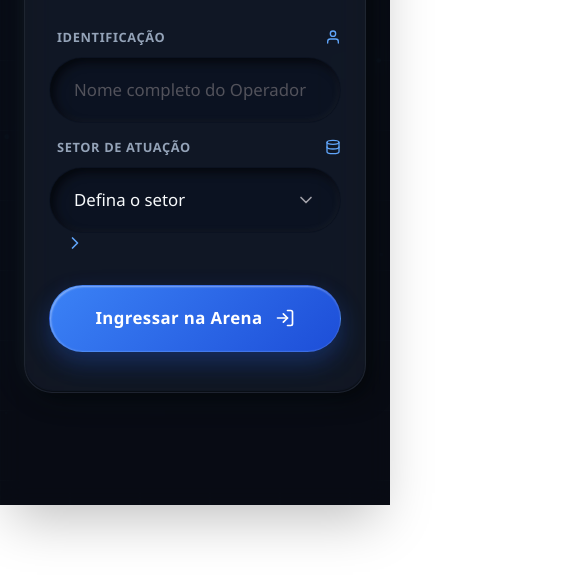
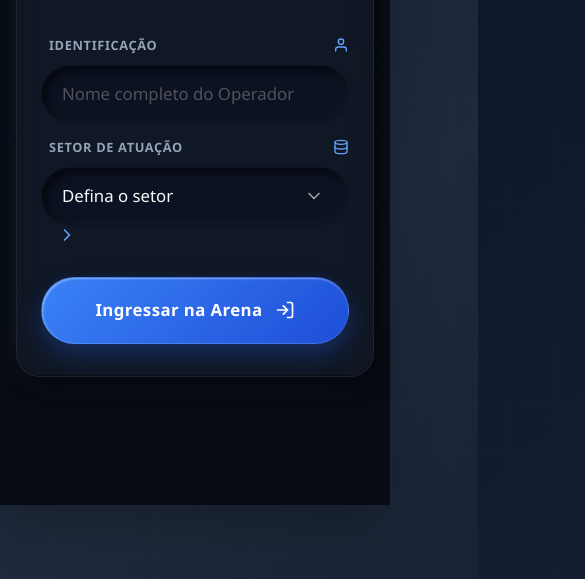
Before and after one commit to erythrogn/lgpd, a plain HTML site: page index.html in a window 390 px wide. Shown: the part 339-918 px from the top of the page, 585 px wide, since content can reach past the window. Before the commit the page ends 844 px from the top, so only its background shows below. Drawn offline with Linux system fonts and the light colour scheme.

Commit message:
Primeiro commit

```diff
--- a/css/style.css
+++ b/css/style.css
@@ -101,12 +101,14 @@
 --neo-shadow-in: inset 4px 4px 10px rgba(0, 0, 0, 0.6), inset -2px -2px 8px rgba(255, 255, 255, 0.04);
 --neo-border-glow: inset 0 1px 1px rgba(255, 255, 255, 0.15), inset 0 -1px 1px rgba(0, 0, 0, 0.4);
 }
+
 *, ::before, ::after {
 margin: 0;
 padding: 0;
 box-sizing: border-box;
 -webkit-tap-highlight-color: transparent;
 }
+
 html {
 font-family: var(--font-sans);
 line-height: 1.5;
@@ -115,8 +117,11 @@ line-height: 1.5;
 tab-size: 4;
 scroll-behavior: smooth;
 }
+
 body {
-background: radial-gradient(circle at 10% 10%, #1e293b 0%, #0b1120 70%);
+background: linear-gradient(-45deg, #0b1120, #1e293b, #0f172a, #083344);
+background-size: 400% 400%;
+animation: gradientBG 15s ease infinite;
 color: var(--text-main);
 display: flex;
 justify-content: center;
@@ -127,10 +132,32 @@ overflow: hidden;
 text-rendering: optimizeLegibility;
 -webkit-font-smoothing: antialiased;
 -moz-osx-font-smoothing: grayscale;
-}
+position: relative;
+}
+
+body::before {
+content: "";
+position: absolute;
+top: -50%;
+left: -50%;
+width: 200%;
+height: 200%;
+background-image:
+  linear-gradient(rgba(56, 189, 248, 0.03) 1px, transparent 1px),
+  linear-gradient(90deg, rgba(56, 189, 248, 0.03) 1px, transparent 1px);
+background-size: 50px 50px;
+z-index: 0;
+animation: gridMove 20s linear infinite;
+pointer-events: none;
+transform-origin: center;
+}
+
 main, header, footer, section, article, aside, nav, figure, figcaption {
 display: block;
-}
+position: relative;
+z-index: 1;
+}
+
 hr {
 box-sizing: content-box;
 height: 0;
@@ -139,26 +166,32 @@ border: none;
 border-top: 1px solid var(--border-color);
 margin: 1rem 0;
 }
+
 a {
 background-color: transparent;
 text-decoration: none;
 color: var(--primary-color);
 transition: color 0.3s var(--ease-out);
 }
+
 a:hover, a:focus {
 color: var(--primary-hover);
 outline: none;
 }
+
 b, strong {
 font-weight: 700;
 }
+
 code, kbd, samp, pre {
 font-family: var(--font-mono);
 font-size: 1em;
 }
+
 small {
 font-size: 80%;
 }
+
 sub, sup {
 font-size: 75%;
 line-height: 0;
@@ -167,11 +200,13 @@ vertical-align: baseline;
 }
 sub { bottom: -0.25em; }
 sup { top: -0.5em; }
+
 img, video, canvas, audio, iframe, embed, object {
 display: block;
 max-width: 100%;
 height: auto;
 }
+
 svg {
 display: block;
 max-width: 100%;
@@ -179,6 +214,7 @@ max-height: 100%;
 flex-shrink: 0;
 vertical-align: middle;
 }
+
 button, input, optgroup, select, textarea {
 font-family: inherit;
 font-size: 100%;
@@ -187,26 +223,33 @@ margin: 0;
 color: inherit;
 background: transparent;
 }
+
 button, input {
 overflow: visible;
 }
+
 button, select {
 text-transform: none;
 }
+
 button, [type="button"], [type="reset"], [type="submit"] {
 -webkit-appearance: button;
 }
+
 button::-moz-focus-inner, [type="button"]::-moz-focus-inner, [type="reset"]::-moz-focus-inner, [type="submit"]::-moz-focus-inner {
 border-style: none;
 padding: 0;
 }
+
 button:-moz-focusring, [type="button"]:-moz-focusring, [type="reset"]:-moz-focusring, [type="submit"]:-moz-focusring {
 outline: 1px dotted ButtonText;
 }
+
 fieldset {
 padding: 0.35em 0.75em 0.625em;
 border: 1px solid var(--border-color);
 }
+
 legend {
 box-sizing: border-box;
 color: inherit;
@@ -215,45 +258,56 @@ max-width: 100%;
 padding: 0;
 white-space: normal;
 }
+
 progress {
 vertical-align: baseline;
 }
+
 textarea {
 overflow: auto;
 resize: vertical;
 }
+
 [type="checkbox"], [type="radio"] {
 box-sizing: border-box;
 padding: 0;
 }
+
 [type="number"]::-webkit-inner-spin-button, [type="number"]::-webkit-outer-spin-button {
 height: auto;
 }
+
 [type="search"] {
 -webkit-appearance: textfield;
 outline-offset: -2px;
 }
+
 [type="search"]::-webkit-search-decoration {
 -webkit-appearance: none;
 }
+
 ::-webkit-file-upload-button {
 -webkit-appearance: button;
 font: inherit;
 }
+
 details { display: block; }
 summary { display: list-item; cursor: pointer; }
 template { display: none; }
 [hidden] { display: none !important; }
 .hidden { display: none !important; }
 svg.hidden { display: none !important; width: 0 !important; height: 0 !important; }
+
 ::selection {
 background-color: var(--primary-color);
 color: var(--zinc-50);
 }
+
 ::-moz-selection {
 background-color: var(--primary-color);
 color: var(--zinc-50);
 }
+
 .text-xs { font-size: 0.75rem; line-height: 1rem; }
 .text-sm { font-size: 0.875rem; line-height: 1.25rem; }
 .text-base { font-size: 1rem; line-height: 1.5rem; }
@@ -1105,6 +1159,7 @@ color: var(--zinc-50);
 .left-0 { left: 0px; }
 .transform-none { transform: none; }
 .transition-all { transition-property: all; transition-timing-function: var(--ease-out); transition-duration: 300ms; }
+
 #application-wrapper {
 position: relative;
 width: 100%;
@@ -1118,6 +1173,7 @@ flex-direction: column;
 transform: translateZ(0);
 will-change: transform;
 }
+
 canvas {
 position: absolute;
 top: 0;
@@ -1130,6 +1186,7 @@ outline: none;
 -webkit-touch-callout: none;
 image-rendering: optimizeSpeed;
 }
+
 .interface-layer {
 position: absolute;
 top: 0;
@@ -1139,7 +1196,6 @@ height: 100%;
 z-index: 15;
 display: flex;
 flex-direction: column;
-justify-content: center;
 align-items: center;
 padding: 2.5rem;
 background: rgba(11, 17, 32, 0.45);
@@ -1147,22 +1203,28 @@ backdrop-filter: blur(12px);
 -webkit-backdrop-filter: blur(12px);
 transition: opacity 0.5s var(--ease-out), transform 0.5s var(--ease-out), visibility 0.5s var(--ease-out);
 will-change: opacity, transform;
-}
+overflow-y: auto;
+overflow-x: hidden;
+}
+
 .interface-layer.hidden {
 opacity: 0;
 pointer-events: none;
 visibility: hidden;
 transform: scale(1.02) translateZ(0);
 }
+
 .interface-layer.active {
 opacity: 1;
 pointer-events: auto;
 visibility: visible;
 transform: scale(1) translateZ(0);
 }
+
 .dialog-box {
 width: 100%;
 max-width: 400px;
+margin: auto;
 background: var(--surface-color);
 border: 1px solid var(--border-color);
 border-radius: 2rem;
@@ -1175,8 +1237,8 @@ flex-direction: column;
 gap: 1.75rem;
 transform: translateY(0) translateZ(0);
 position: relative;
-overflow: hidden;
-}
+}
+
 .dialog-box::before {
 content: '';
 position: absolute;
@@ -1189,6 +1251,7 @@ box-shadow: var(--neo-border-glow);
 pointer-events: none;
 z-index: 0;
 }
+
 .header-section {
 text-align: center;
 margin-bottom: 0.5rem;
@@ -1198,6 +1261,7 @@ align-items: center;
 position: relative;
 z-index: 1;
 }
+
 .header-section h1 {
 font-size: 2.5rem;
 font-weight: 900;
@@ -1207,6 +1271,7 @@ margin-bottom: 0.5rem;
 line-height: 1.1;
 text-shadow: 0 4px 15px rgba(0, 0, 0, 0.6);
 }
+
 .header-section p {
 color: var(--text-muted);
 font-size: 0.95rem;
@@ -1214,6 +1279,7 @@ line-height: 1.5;
 max-width: 90%;
 margin: 0 auto;
 }
+
 .field-container {
 display: flex;
 flex-direction: column;
@@ -1221,6 +1287,7 @@ gap: 0.75rem;
 position: relative;
 z-index: 1;
 }
+
 .field-container label {
 font-size: 0.8rem;
 font-weight: 700;
@@ -1232,6 +1299,7 @@ align-items: center;
 justify-content: space-between;
 padding-left: 0.5rem;
 }
+
 .input-element {
 width: 100%;
 background: rgba(11, 17, 32, 0.6);
@@ -1244,23 +1312,29 @@ font-weight: 500;
 outline: none;
 box-shadow: var(--neo-shadow-in);
 transition: all 0.3s var(--ease-out);
-}
+-webkit-appearance: none;
+}
+
 .input-element::placeholder {
 color: var(--zinc-600);
 opacity: 1;
 }
+
 .input-element:hover {
 background: rgba(11, 17, 32, 0.8);
 }
+
 .input-element:focus, .input-element:focus-visible {
 background: rgba(11, 17, 32, 0.9);
 border: 1px solid rgba(56, 189, 248, 0.4);
 box-shadow: var(--neo-shadow-in), 0 0 15px rgba(56, 189, 248, 0.15);
 }
+
 .input-element:disabled {
 opacity: 0.5;
 cursor: not-allowed;
 }
+
 select.input-element {
 appearance: none;
 -webkit-appearance: none;
@@ -1271,11 +1345,13 @@ background-position: right 1.5rem center;
 background-size: 1.25rem;
 padding-right: 3.5rem;
 }
+
 select.input-element option {
 background: var(--zinc-900);
 color: var(--zinc-50);
 padding: 0.5rem;
 }
+
 .action-button {
 background: linear-gradient(135deg, var(--blue-500), var(--blue-700));
 color: #ffffff;
@@ -1295,15 +1371,19 @@ position: relative;
 overflow: hidden;
 box-shadow: 0 10px 25px rgba(37, 99, 235, 0.3), inset 1px 1px 2px rgba(255, 255, 255, 0.4);
 z-index: 1;
-}
+touch-action: manipulation;
+}
+
 .action-button:hover {
 transform: translateY(-3px) scale(1.02);
 box-shadow: 0 15px 35px rgba(37, 99, 235, 0.4), inset 1px 1px 2px rgba(255, 255, 255, 0.5);
 }
+
 .action-button:active {
 transform: translateY(1px) scale(0.98);
 box-shadow: 0 5px 15px rgba(37, 99, 235, 0.2), inset 1px 1px 2px rgba(255, 255, 255, 0.2);
 }
+
 .action-button:disabled {
 background: var(--zinc-800);
 color: var(--zinc-500);
@@ -1312,21 +1392,26 @@ border-color: transparent;
 cursor: not-allowed;
 transform: none;
 }
+
 .action-button svg {
 width: 20px;
 height: 20px;
 transition: transform 0.3s var(--ease-out);
 }
+
 .action-button:hover svg {
 transform: translateX(4px);
 }
+
 .action-button.finish {
 background: linear-gradient(135deg, var(--emerald-500), var(--emerald-700));
 box-shadow: 0 10px 25px rgba(16, 185, 129, 0.3), inset 1px 1px 2px rgba(255, 255, 255, 0.4);
 }
+
 .action-button.finish:hover {
 box-shadow: 0 15px 35px rgba(16, 185, 129, 0.4), inset 1px 1px 2px rgba(255, 255, 255, 0.5);
 }
+
 .tag-indicator {
 display: inline-flex;
 background: rgba(11, 17, 32, 0.6);
@@ -1343,10 +1428,12 @@ text-transform: uppercase;
 box-shadow: var(--neo-shadow-out);
 z-index: 1;
 }
+
 .tag-indicator.success {
 color: var(--emerald-400);
 border-color: rgba(16, 185, 129, 0.25);
 }
+
 .result-display {
 display: flex;
 flex-direction: column;
@@ -1362,6 +1449,7 @@ overflow: hidden;
 box-shadow: var(--neo-shadow-in);
 z-index: 1;
 }
+
 .result-score {
 font-size: 5.5rem;
 font-weight: 900;
@@ -1374,6 +1462,7 @@ font-variant-numeric: tabular-nums;
 letter-spacing: -0.03em;
 text-shadow: 0 0 20px rgba(16, 185, 129, 0.4);
 }
+
 .result-tag {
 font-size: 0.8rem;
 font-weight: 800;
@@ -1383,6 +1472,7 @@ letter-spacing: 0.15em;
 position: relative;
 z-index: 1;
 }
+
 #display-identity {
 font-size: 0.95rem;
 font-weight: 700;
@@ -1395,6 +1485,7 @@ border: 1px solid rgba(255, 255, 255, 0.05);
 display: inline-block;
 box-shadow: var(--neo-shadow-out);
 }
+
 @keyframes fadeIn {
 from { opacity: 0; }
 to { opacity: 1; }
@@ -1433,6 +1524,16 @@ to { opacity: 1; transform: translateX(0) translateZ(0); }
 from { transform: rotate(0deg) translateZ(0); }
 to { transform: rotate(360deg) translateZ(0); }
 }
+@keyframes gradientBG {
+0% { background-position: 0% 50%; }
+50% { background-position: 100% 50%; }
+100% { background-position: 0% 50%; }
+}
+@keyframes gridMove {
+0% { transform: translateY(0); }
+100% { transform: translateY(50px); }
+}
+
 .animate-fade-in { animation: fadeIn 0.4s var(--ease-out) forwards; }
 .animate-fade-out { animation: fadeOut 0.4s var(--ease-out) forwards; }
 .animate-slide-up { animation: slideInUp 0.6s var(--ease-bounce) forwards; }
@@ -1442,13 +1543,18 @@ to { transform: rotate(360deg) translateZ(0); }
 .animate-pop-in { animation: popIn 0.6s var(--ease-bounce) forwards; }
 .animate-shake { animation: shakeError 0.5s var(--ease-out) forwards; }
 .animate-spin { animation: spin 1s linear infinite; }
+
+/* ======== MOBILE ======== */
 @media (max-width: 575.98px) {
+.interface-layer {
+padding: 1.5rem 1rem;
+}
 .dialog-box {
-padding: 2.5rem 1.5rem;
-border-radius: 1.75rem;
-}
-.interface-layer {
-padding: 1.5rem;
+padding: 2rem 1.5rem;
+border-radius: 1.5rem;
+}
+.header-section h1 {
+font-size: 2rem;
 }
 .action-button {
 padding: 1.15rem;
@@ -1460,15 +1566,17 @@ padding: 2rem 1.5rem;
 .result-score {
 font-size: 4.5rem;
 }
-.header-section h1 {
-font-size: 2rem;
-}
-}
+.input-element {
+padding: 1rem 1.25rem;
+}
+}
+
 @media (min-width: 576px) and (max-width: 767.98px) {
 .dialog-box {
 padding: 3rem 2rem;
 }
 }
+
 @supports (padding-top: env(safe-area-inset-top)) {
 body {
 padding-top: env(safe-area-inset-top);
@@ -1477,6 +1585,7 @@ padding-left: env(safe-area-inset-left);
 padding-right: env(safe-area-inset-right);
 }
 }
+
 @media (prefers-contrast: high) {
 :root {
 --border-color: #ffffff;
@@ -1490,6 +1599,7 @@ box-shadow: none;
 border: 2px solid #ffffff;
 }
 }
+
 @media (prefers-reduced-motion: reduce) {
 * {
 animation-duration: 0.01ms !important;
@@ -1508,25 +1618,26 @@ transform: none !important;
 transition: opacity 0.1s linear !important;
 }
 }
+
 ::-webkit-scrollbar {
-width: 8px;
-height: 8px;
-}
+width: 6px;
+height: 6px;
+}
+
 ::-webkit-scrollbar-track {
 background: rgba(11, 17, 32, 0.5);
 border-radius: 4px;
 }
+
 ::-webkit-scrollbar-thumb {
 background: var(--zinc-700);
 border-radius: 4px;
-border: 2px solid rgba(11, 17, 32, 0.5);
-}
+}
+
 ::-webkit-scrollbar-thumb:hover {
 background: var(--zinc-600);
 }
-::-webkit-scrollbar-corner {
-background: transparent;
-}
+
 .toast-notification {
 position: fixed;
 bottom: 2rem;
@@ -1547,15 +1658,26 @@ gap: 0.75rem;
 transform: translateX(120%);
 transition: transform 0.5s var(--ease-bounce);
 }
+
 .toast-notification.show {
 transform: translateX(0);
 }
 .toast-notification.success { border-left-color: var(--success-color); }
 .toast-notification.danger { border-left-color: var(--danger-color); }
 .toast-notification.warning { border-left-color: var(--warn-color); }
+
 .focus-ring {
 outline: none;
 }
 .focus-ring:focus-visible {
 box-shadow: var(--neo-shadow-in), 0 0 0 2px rgba(56, 189, 248, 0.6);
 }
+
+@media (max-width: 575.98px) {
+.toast-notification {
+bottom: 1rem;
+right: 1rem;
+left: 1rem;
+padding: 1rem 1.25rem;
+}
+}
```
